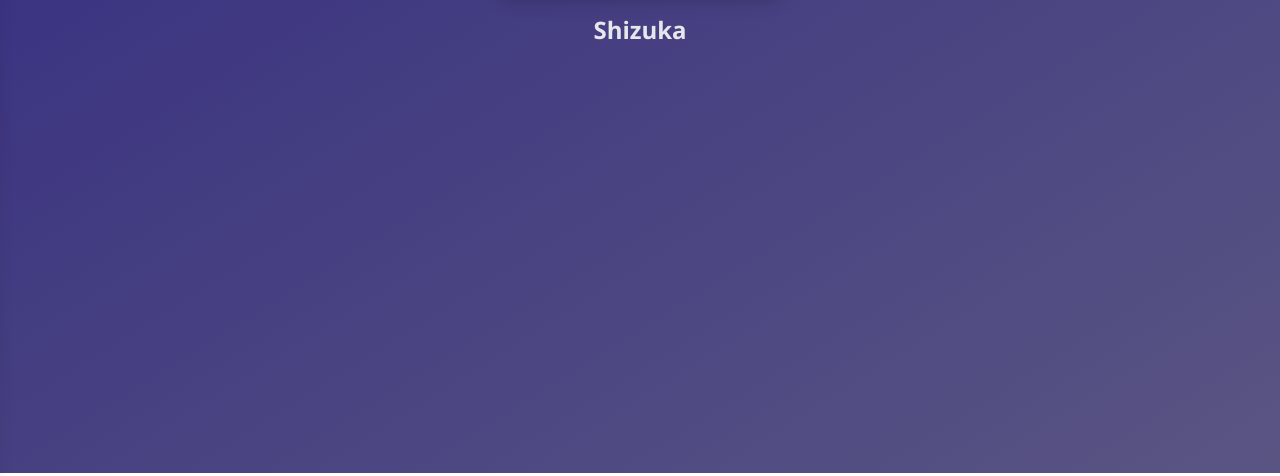
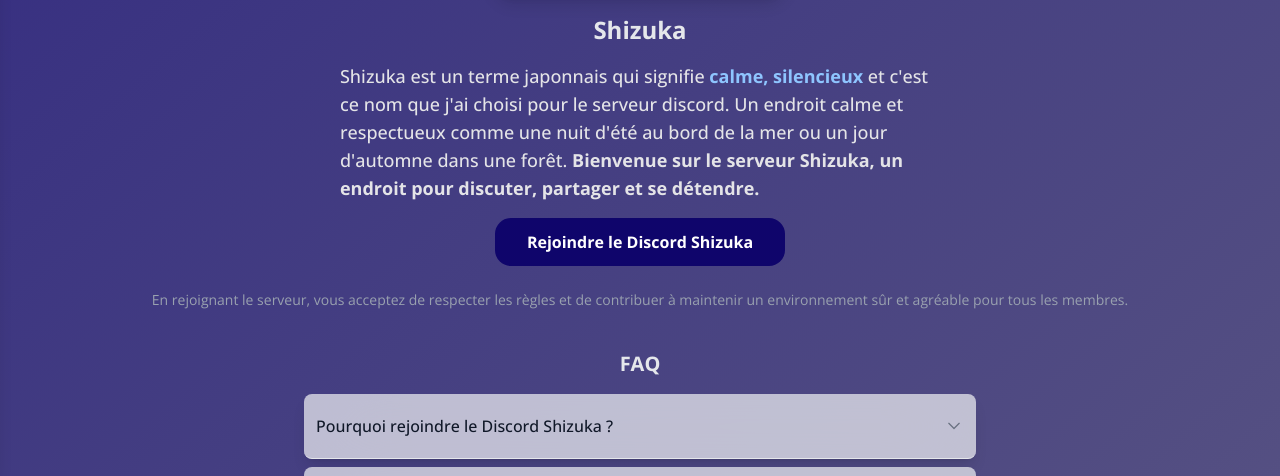
Before and after one commit to beninoonet/beninoonet-web-newver, a Next.js app: page /shizuka in a window 1280 px wide. Shown: the part 327-803 px from the top of the page. Built offline with nearby package versions, Linux system fonts and the light colour scheme.

Commit message:
set a shizuka page

```diff
--- a/app/components/Navbar.tsx
+++ b/app/components/Navbar.tsx
@@ -87,12 +87,12 @@ export default function Navbar() {
                 transition-all duration-300 ease-in-out
                 text-gray-800 dark:text-gray-300
                 hover:text-gray-900 dark:hover:text-white
-                hover:bg-gradient-to-l hover:from-purple-900/40 hover:to-transparent
+                hover:bg-linear-to-l hover:from-purple-900/40 hover:to-transparent
                 before:content-[''] before:absolute before:left-0 before:top-0 before:h-full before:w-1
                 before:bg-purple-500 before:opacity-0 before:transition-opacity before:duration-300
                 hover:before:opacity-100
                 ${pathname === item.href
-                    ? "text-gray-600 bg-gradient-to-l from-purple-900/40 to-transparent before:opacity-100"
+                    ? "text-gray-600 bg-linear-to-l from-purple-900/40 to-transparent before:opacity-100"
                     : ""
                 }`}
         >
--- a/app/components/ProjectComponentBtn.tsx
+++ b/app/components/ProjectComponentBtn.tsx
@@ -38,6 +38,19 @@ export default function ProjectComponentBtn() {
           <AiFillCaretDown size={24} />
           </Link>
       </div>
+      <div className="flex flex-col items-center justify-center gap-2 bg-purple-500/40 p-5 rounded-2xl" >
+        <Image src="/img/Shizuka_3.gif" alt="Project Image" width={200} height={270} className="shadow-[-5px_11px_18px_-14px_rgba(0,0,0,0.8)] rounded-xl" />
+        <h2 className="font-semibold text-2xl uppercase text-white">Shizuka</h2>
+        <p
+        className="text-white dark:text-gray-300 text-center max-w-80"
+        >
+          <b>Shizuka</b> est un serveur discord qui se veut être un endroit <b>calme et respectueux</b> pour discuter, partager et se détendre.
+          Vous pouvez y trouver des discussions sur divers sujets, des événements communautaires et un espace pour se faire de nouveaux amis.
+          </p>
+          <Link href="/shizuka" className=" text-white text-center p-2 rounded-full lowercase hover:bg-purple-500/70 transition-all duration-200">
+          <AiFillCaretDown size={24} />
+          </Link>
+      </div>
 
     </div>
   );
--- /dev/null
+++ b/app/components/ShizuAccordion.tsx
@@ -0,0 +1,76 @@
+"use client";
+
+import { useState } from "react";
+import { GoChevronDown } from "react-icons/go";
+
+
+
+const ShizuFaqs = [
+    {
+        question: "Pourquoi rejoindre le Discord Shizuka ?",
+        answer: "Un endroit calme et respectueux pour discuter, partager et se détendre. Vous pouvez y trouver des discussions sur divers sujets, des événements communautaires et un espace pour se faire de nouveaux amis."
+    },
+    {
+        question: "Il y a un âge minimum pour rejoindre le Discord Shizuka ?",
+        answer: "Oui, le Discord Shizuka est destiné aux personnes âgées de 13 ans et plus, conformément aux directives de Discord."
+    },
+    {
+        question: "Une équipe de modération est-elle présente sur le Discord Shizuka ?",
+        answer: "Nous recrutons actuellement des modérateurs pour assurer un environnement sûr et agréable pour tous les membres. Si vous êtes intéressé, veuillez nous contacter via le Discord."
+    },
+    {
+        question: "Comment puis-je rejoindre le Discord Shizuka ?",
+        answer: "Pour rejoindre le Discord Shizuka, cliquez sur le lien d'invitation disponible sur notre site web ou recherchez 'Shizuka' dans l'application Discord et cliquez sur 'Rejoindre'."
+    }
+]
+
+export default function ShizuAccordion({ items = ShizuFaqs }) {
+    const [openIndex, setOpenIndex] = useState<number | null>(null);
+
+    const toggleAccordion = (index: number) => {
+        setOpenIndex(openIndex === index ? null : index);
+    }
+
+    return (
+        <div className="w-full max-w-2xl mx-auto divide-y divide-gray-200">
+      {items.map((item, index) => {
+        const isOpen = openIndex === index;
+        const panelId = `faq-panel-${index}`;
+        const buttonId = `faq-button-${index}`;
+
+        return (
+          <div key={index} className="py-1 bg-gray-100/70 dark:bg-gray-800 rounded-lg mb-2 shadow-lg backdrop-blur-2xl">
+            <button
+              id={buttonId}
+              onClick={() => toggleAccordion(index)}
+              aria-expanded={isOpen}
+              aria-controls={panelId}
+              className="flex lg:w-full items-center justify-between gap-4 py-4 px-3 text-left focus:outline-none focus-visible:ring-2 focus-visible:ring-offset-2 focus-visible:ring-blue-500 rounded"
+            >
+              <span className="font-medium text-gray-900">{item.question}</span>
+              <GoChevronDown
+                aria-hidden="true"
+                className={`h-5 w-5 shrink-0 text-gray-500 transition-transform duration-300 ${
+                  isOpen ? 'rotate-180' : ''
+                }`}
+              />
+            </button>
+
+            <div
+              id={panelId}
+              role="region"
+              aria-labelledby={buttonId}
+              className={`grid overflow-hidden transition-all duration-300 ease-in-out ${
+                isOpen ? 'grid-rows-[1fr] opacity-100' : 'grid-rows-[0fr] opacity-0'
+              }`}
+            >
+              <div className="overflow-hidden">
+                <p className="pb-4 px-2 text-gray-600 leading-relaxed">{item.answer}</p>
+              </div>
+            </div>
+          </div>
+        );
+      })}
+    </div>
+    )
+}
--- a/app/page.tsx
+++ b/app/page.tsx
@@ -5,7 +5,6 @@ import Link from "next/link";
 
 import { useRef, MouseEvent } from "react";
 
-import CloudImg from "@/public/img/Cloud.jpg";
 import HomeActionBtn from "./components/HomeActionBtn";
 
 import { AiFillCaretDown } from "react-icons/ai";
--- a/app/shizuka/page.tsx
+++ b/app/shizuka/page.tsx
@@ -1,12 +1,26 @@
 import Image from "next/image";
-
-
+import Link from "next/link";
+import ShizukaAccordion from "../components/ShizuAccordion";
 export default function ShizukaPage() {
     return (
         <div className="min-h-screen flex  py-25 justify-center bg-linear-to-br from-[#0f056b]/85 to-[#130c4d]/70">
             <div className="flex flex-col items-center  gap-4">
             <Image src="/img/Shizuka_3.gif" alt="Shizuka Logo" width={300} height={300} className="rounded-3xl shadow-lg" />
             <h1 className="font-bold text-2xl text-gray-200">Shizuka</h1>
+            <p className="text-lg font-medium text-zinc-200 w-150">
+                Shizuka est un terme japonnais qui signifie <b className="text-blue-300">calme, silencieux </b>
+            et c&apos;est ce nom que j&apos;ai choisi pour le serveur discord.
+            Un endroit calme et respectueux comme une nuit d&apos;été au bord de la mer ou un jour d&apos;automne dans une forêt.
+           <b> Bienvenue sur le serveur Shizuka, un endroit pour discuter, partager et se détendre.</b>
+            </p>
+            <Link href="https://discord.gg/Xq66Zvf4Wb" target="_blank" className="bg-[#0f056b] hover:bg-[#130c4d]/50 text-white font-bold py-3 px-8 rounded-2xl  transition-colors duration-300">
+                Rejoindre le Discord Shizuka
+            </Link>
+            <p className="text-sm text-gray-400 mt-2">
+                En rejoignant le serveur, vous acceptez de respecter les règles et de contribuer à maintenir un environnement sûr et agréable pour tous les membres.
+            </p>
+            <h2 className="font-bold text-xl text-gray-200 mt-6">FAQ</h2>
+            <ShizukaAccordion />
             </div>
         </div>
     )
```
